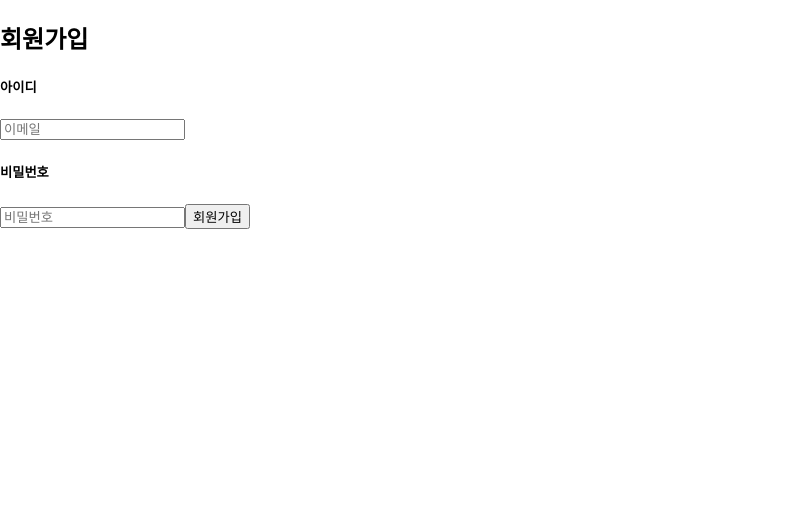
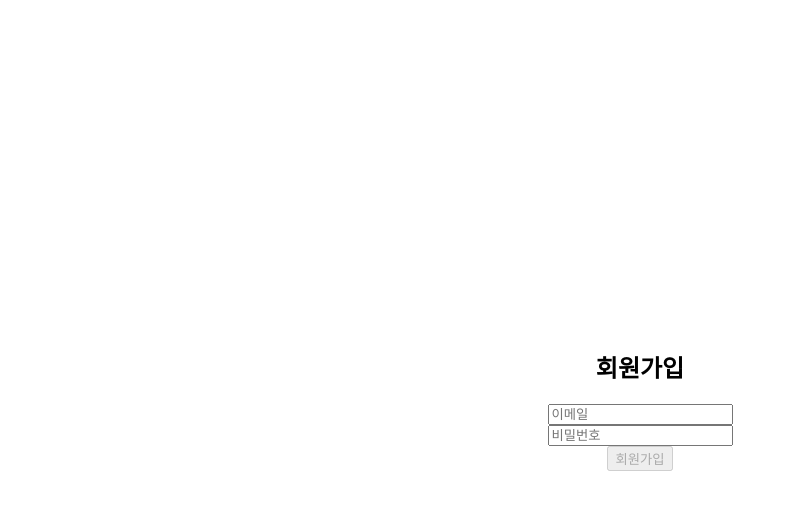
Before and after one commit to hanseungjune/wanted-pre-onboarding-frontend, a React (Create React App) app: page / in a window 1280 px wide. Before the commit this address led to /signup. Shown: the top 510 px of the page, without its empty margins (0-796 px from the left). Built offline with nearby package versions, Linux system fonts and the light colour scheme.

Commit message:
유효성 검사

```diff
--- a/package.json
+++ b/package.json
@@ -8,7 +8,9 @@
     "@testing-library/user-event": "^13.5.0",
     "react": "^18.2.0",
     "react-dom": "^18.2.0",
+    "react-router-dom": "^6.12.1",
     "react-scripts": "5.0.1",
+    "styled-components": "^6.0.0-rc.3",
     "web-vitals": "^2.1.4"
   },
   "scripts": {
--- a/src/App.js
+++ b/src/App.js
@@ -1,16 +1,29 @@
 import React from "react";
-import { BrowserRouter as Router, Route, Redirect } from "react-router-dom";
+import { BrowserRouter as Router, Routes, Route } from "react-router-dom";
 import Signup from "./pages/Signup";
 import Signin from "./pages/SignIn";
+import { createGlobalStyle } from "styled-components";
+
+const GlobalStyle = createGlobalStyle`
+  body, #root, #root > div {
+    width: 100vw;
+    height: 100vh;
+    margin: 0;
+    padding: 0;
+  }
+`;
 
 function App() {
   return (
     <Router>
-      <Route exact path="/">
-        <Redirect to="/signup" />
-      </Route>
-      <Route path="/signup" component={Signup} />
-      <Route path="/signin" component={Signin} />
+      <>
+        <GlobalStyle />
+        <Routes>
+          <Route path="/signup" element={<Signup />} />
+          <Route path="/signin" element={<Signin />} />
+          <Route path="/" element={<Signup />} />
+        </Routes>
+      </>
     </Router>
   );
 }
--- a/src/pages/SignIn.js
+++ b/src/pages/SignIn.js
@@ -1,27 +1,50 @@
 import React, { useState } from "react";
 
-const SignIn = () => {
+const Signin = () => {
   const [email, setEmail] = useState("");
   const [password, setPassword] = useState("");
+  const [isEmailValid, setEmailValid] = useState(false);
+  const [isPasswordValid, setPasswordValid] = useState(false);
 
   const handleEmailChange = (e) => {
     setEmail(e.target.value);
+    setEmailValid(e.target.value.includes("@"));
   };
 
   const handlePasswordChange = (e) => {
     setPassword(e.target.value);
+    setPasswordValid(e.target.value.length >= 8);
   };
 
   const handleSubmit = (e) => {
     e.preventDefault();
+    if (isEmailValid && isPasswordValid) {
+      console.log("Signup successful");
+    } else {
+      console.log("Signup Failure");
+    }
     // 유효성 검사 및 로그인 처리 로직 구현
   };
 
   return (
-    <div>
+    <div
+      style={{
+        display: "flex",
+        flexDirection: "column",
+        justifyContent: "center",
+        alignItems: "center",
+      }}
+    >
       <h2>로그인</h2>
-      <form onSubmit={handleSubmit}>
-        <h5>아이디</h5>
+      <form
+        onSubmit={handleSubmit}
+        style={{
+          display: "flex",
+          flexDirection: "column",
+          justifyContent: "center",
+          alignItems: "center",
+        }}
+      >
         <input
           type="email"
           value={email}
@@ -29,7 +52,6 @@ const SignIn = () => {
           placeholder="이메일"
           data-testid="email-input"
         />
-        <h5>비밀번호</h5>
         <input
           type="password"
           value={password}
@@ -37,7 +59,11 @@ const SignIn = () => {
           placeholder="비밀번호"
           data-testid="password-input"
         />
-        <button type="submit" data-testid="signup-button">
+        <button
+          type="submit"
+          data-testid="signup-button"
+          disabled={!isEmailValid || !isPasswordValid}
+        >
           회원가입
         </button>
       </form>
@@ -45,4 +71,4 @@ const SignIn = () => {
   );
 };
 
-export default SignIn;
+export default Signin;
--- a/src/pages/Signup.js
+++ b/src/pages/Signup.js
@@ -3,26 +3,49 @@ import React, { useState } from "react";
 const Signup = () => {
   const [email, setEmail] = useState("");
   const [password, setPassword] = useState("");
+  const [isEmailValid, setEmailValid] = useState(false);
+  const [isPasswordValid, setPasswordValid] = useState(false);
 
   const handleEmailChange = (e) => {
     setEmail(e.target.value);
+    setEmailValid(e.target.value.includes("@"));
   };
 
   const handlePasswordChange = (e) => {
     setPassword(e.target.value);
+    setPasswordValid(e.target.value.length >= 8);
   };
 
   const handleSubmit = (e) => {
     e.preventDefault();
     // 유효성 검사 및 회원가입 처리 로직 구현
+    if (isEmailValid && isPasswordValid) {
+      console.log("Signup successful");
+    } else {
+      console.log("Signup Failure");
+    }
     // 이메일과 비밀번호 검사 후 회원가입 요청을 보내고, 성공 시 로그인 페이지로 이동
   };
 
   return (
-    <div>
+    <div
+      style={{
+        display: "flex",
+        flexDirection: "column",
+        justifyContent: "center",
+        alignItems: "center",
+      }}
+    >
       <h2>회원가입</h2>
-      <form onSubmit={handleSubmit}>
-        <h5>아이디</h5>
+      <form
+        onSubmit={handleSubmit}
+        style={{
+          display: "flex",
+          flexDirection: "column",
+          justifyContent: "center",
+          alignItems: "center",
+        }}
+      >
         <input
           type="email"
           value={email}
@@ -30,7 +53,6 @@ const Signup = () => {
           placeholder="이메일"
           data-testid="email-input"
         />
-        <h5>비밀번호</h5>
         <input
           type="password"
           value={password}
@@ -38,7 +60,11 @@ const Signup = () => {
           placeholder="비밀번호"
           data-testid="password-input"
         />
-        <button type="submit" data-testid="signup-button">
+        <button
+          type="submit"
+          data-testid="signup-button"
+          disabled={!isEmailValid || !isPasswordValid}
+        >
           회원가입
         </button>
       </form>
```
Also changed, not shown: src/App.css (deleted, +0 -38 lines), 1 other file (tests, documents, lock files or other folders).
